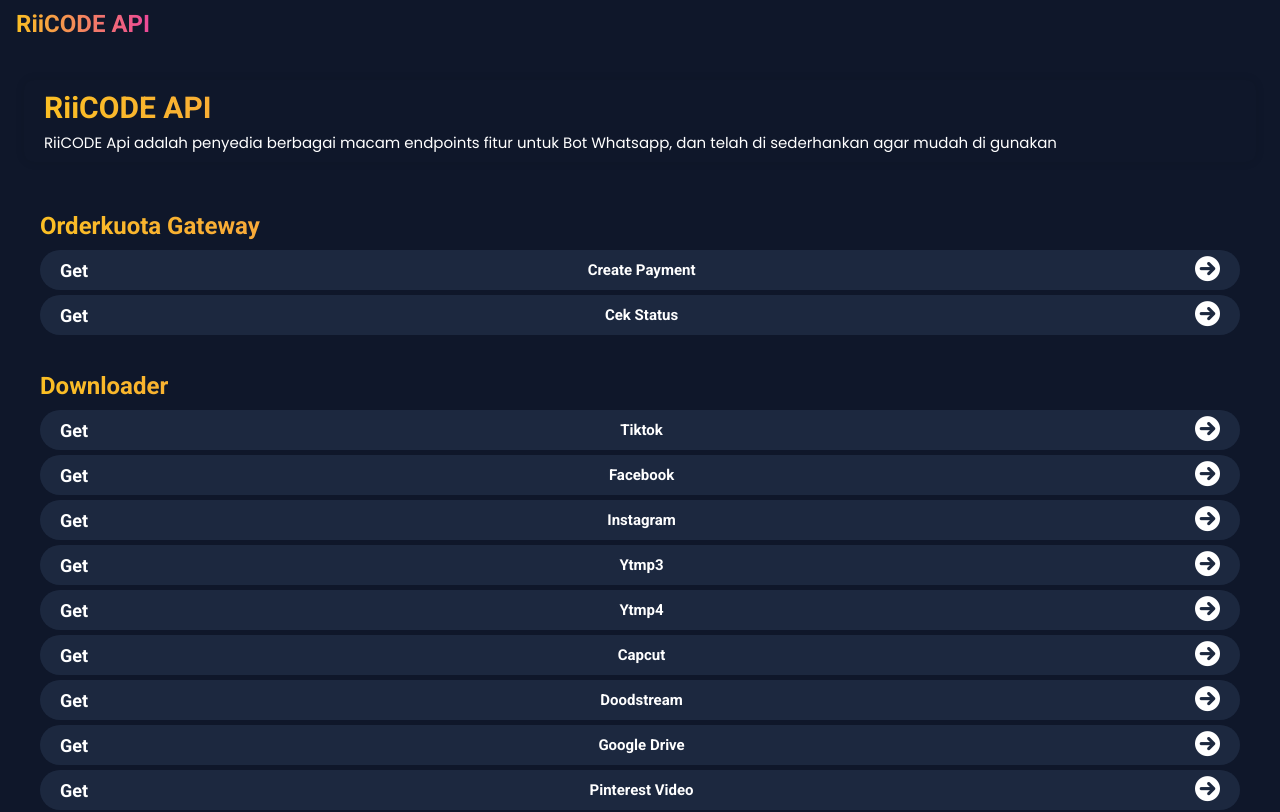
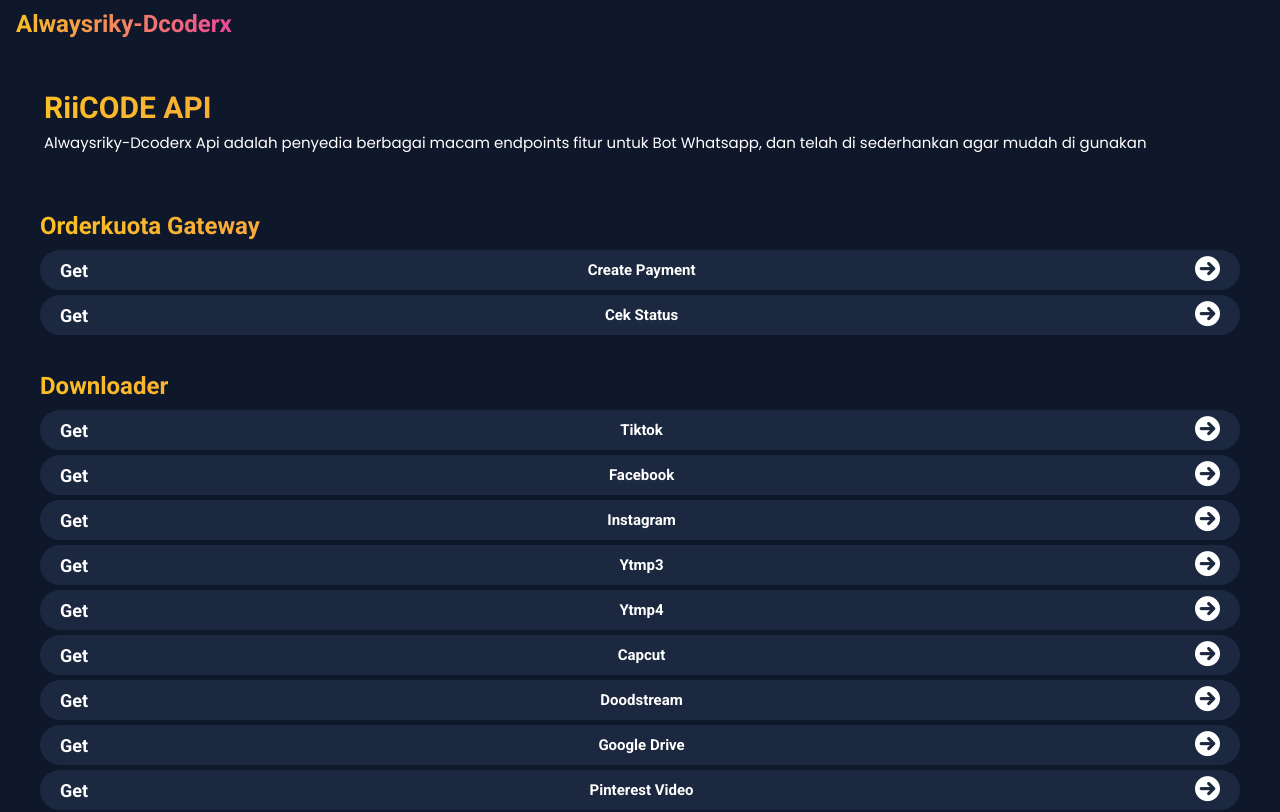
Before and after one commit to alwaysriky-DcoderX/rest-api2, a website: page dashboard.html in a window 1280 px wide. Shown: the top 812 px of the page. Drawn offline with nearby package versions, Linux system fonts and the light colour scheme.

Commit message:
Update dashboard.html

```diff
--- a/dashboard.html
+++ b/dashboard.html
@@ -161,7 +161,7 @@
   <nav class="navbar fixed top-0 left-0 right-0 z-50 px-4 py-2">
     <div class="container mx-auto flex justify-between items-center">
      <p class="text-2xl font-bold bg-gradient-to-r from-yellow-400 via-orange-400 to-pink-500 bg-clip-text text-transparent">
-        RiiCODE API
+        Alwaysriky-Dcoderx
       </p>
       <!-- Hamburger Menu -->
       <div class="hamburger lg:hidden" id="hamburger">
@@ -176,7 +176,7 @@
 
 <header class="animate__animated animate__fadeInUp">
   <h1 class="text-3xl font-bold bg-gradient-to-r from-yellow-400 via-orange-400 to-pink-500 bg-clip-text text-transparent">RiiCODE API</h1>
-  <p>RiiCODE Api adalah penyedia berbagai macam endpoints fitur untuk Bot Whatsapp, dan telah di sederhankan agar mudah di gunakan</p>
+  <p>Alwaysriky-Dcoderx Api adalah penyedia berbagai macam endpoints fitur untuk Bot Whatsapp, dan telah di sederhankan agar mudah di gunakan</p>
 </header>
 
 
@@ -184,7 +184,7 @@
   <div class="mobile-menu fixed top-0 left-0 h-full w-60 bg-gray-800 z-40 p-6 lg:hidden">
     <div class="flex flex-col space-y-6 mt-16">
       <a href="/index.html" class="hover:text-blue-400 text-white transition-colors"> Home</a>
-      <a href="https://wa.me/6283161246809" class="hover:text-blue-400 text-white transition-colors"> Contact</a>
+      <a href="https://wa.me/6282312934025" class="hover:text-blue-400 text-white transition-colors"> Contact</a>
       <a href="https://youtube.com/@riistoreid" class="hover:text-blue-400 text-white transition-colors"> YouTube</a>
       <a href="https://whatsapp.com/channel/0029Vb5iD5S5kg710a3B6c2G" class="hover:text-blue-400 text-white transition-colors"> Information</a>
     </div>
```
